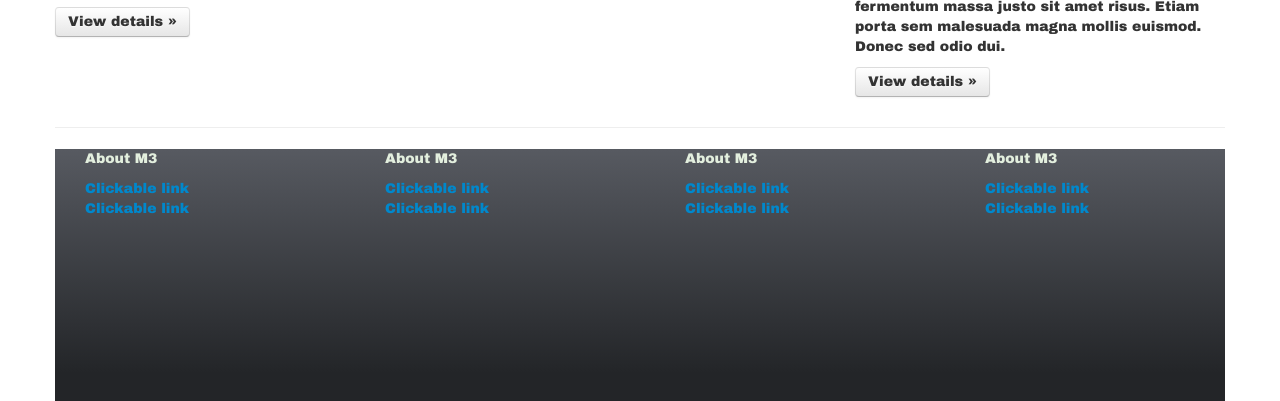
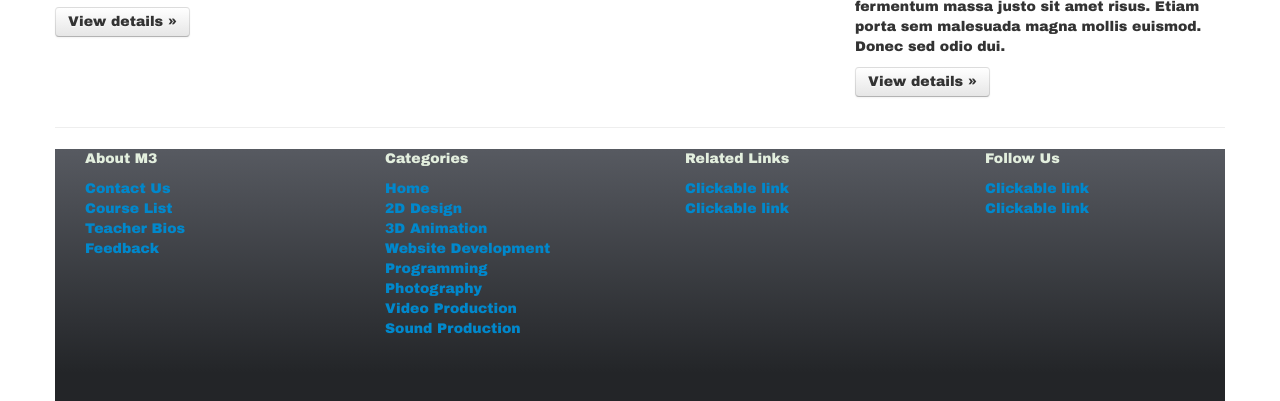
Before and after one commit to dannotait/MajorProject, a plain HTML site: page index.html in a window 1280 px wide. Shown: the part 565-966 px from the top of the page. Drawn offline with Linux system fonts and the light colour scheme.

Commit message:
footer update

```diff
--- a/index.html
+++ b/index.html
@@ -137,35 +137,39 @@
                  <div class="span3">
                     <ul class="nav">
                     <p>About M3</p>
-                      <li><a href="#">Clickable link</a></li>
-                      <li><a href="#">Clickable link</a></li>
+                      <li><a href="#">Contact Us</a></li>
+                      <li><a href="#">Course List</a></li>
+                      <li><a href="#">Teacher Bios</a></li>
+                      <li><a href="#">Feedback</a></li>
                     </ul>
                 </div>
                  <div class="span3">
                     <ul class="nav">
-                    <p>About M3</p>
-                      <li><a href="#">Clickable link</a></li>
-                      <li><a href="#">Clickable link</a></li>
+                    <p>Categories</p>
+                      <li><a href="#">Home</a></li>
+                      <li><a href="#">2D Design</a></li>
+                      <li><a href="#">3D Animation</a></li>
+                      <li><a href="#">Website Development</a></li>
+                      <li><a href="#">Programming</a></li>
+                      <li><a href="#">Photography</a></li>
+                      <li><a href="#">Video Production</a></li>
+                      <li><a href="#">Sound Production</a></li>
                     </ul>
                 </div>
                  <div class="span3">
                     <ul class="nav">
-                    <p>About M3</p>
+                    <p>Related Links</p>
                       <li><a href="#">Clickable link</a></li>
                       <li><a href="#">Clickable link</a></li>
                     </ul>
                 </div>
                 <div class="span2">
                     <ul class="nav">
-                    <p>About M3</p>
+                    <p>Follow Us</p>
                       <li><a href="#">Clickable link</a></li>
                       <li><a href="#">Clickable link</a></li>
                     </ul>
                 </div>
-
-
-
-
        <!--  <p class="muted credit">Designed by <a href="http://dannotait.com">Danno Tait</a> using <a href="http://twitter.github.com/bootstrap/">Twitter Bootstrap</a>.</p> -->
        </div>
       </footer>
```
